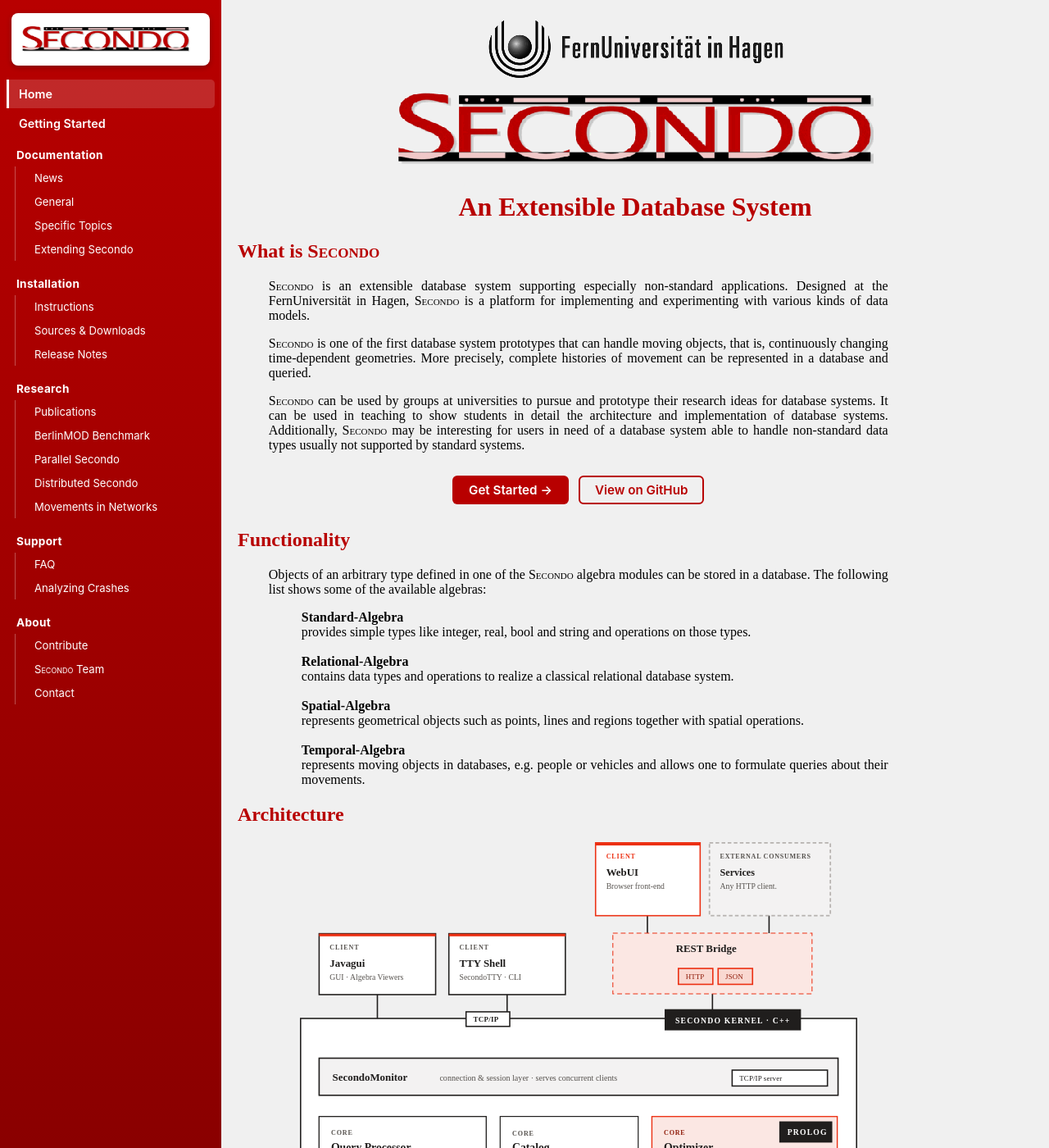
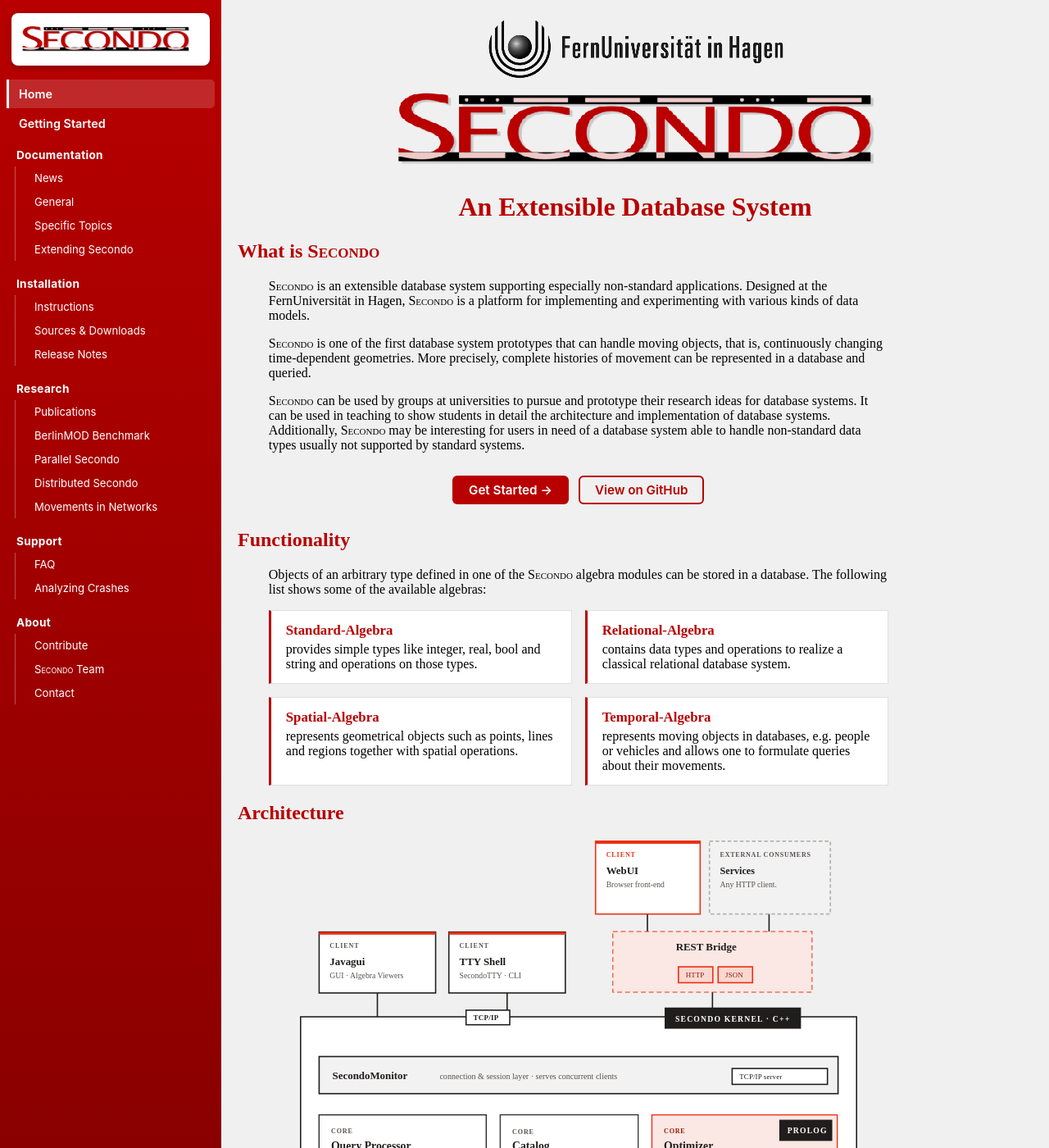
Before and after one commit to secondo-database/secondo-database.github.io, a Jekyll site: the page built from index.html, in a window 1280 px wide and 1400 px high. Shown: the whole window at 82% size. Built offline with Jekyll 4.4.1, drawn with Linux system fonts in a browser that asks for light colours.

Commit message:
Update design

```diff
--- a/index.html
+++ b/index.html
@@ -48,22 +48,22 @@ The following list shows some of the available
 algebras:
 
 <ul class="algebra">
-	<li> <span class="algebraname"> Standard-Algebra </span>  <br>
+	<li> <span class="algebraname">Standard-Algebra</span>
              provides simple types like integer, real, bool and
-	     string and operations on those types.<br><br>
+	     string and operations on those types.
 	</li>
-	<li> <span class="algebraname"> Relational-Algebra </span> <br>
+	<li> <span class="algebraname">Relational-Algebra</span>
                contains data types and operations to realize a
-	       classical relational database system.<br><br>
+	       classical relational database system.
         </li>
-	<li> <span class="algebraname"> Spatial-Algebra </span> <br>
+	<li> <span class="algebraname">Spatial-Algebra</span>
              represents geometrical objects such as points,
-	     lines and regions together with spatial operations.<br><br>
+	     lines and regions together with spatial operations.
 	</li>
-	<li> <span class="algebraname"> Temporal-Algebra </span> <br>
+	<li> <span class="algebraname">Temporal-Algebra</span>
 	     represents moving objects in databases, e.g.
              people or vehicles and allows one to formulate
-	     queries about their movements.<br>
+	     queries about their movements.
 	</li>
 </ul>
 </div>
--- a/secondo.css
+++ b/secondo.css
@@ -22,7 +22,7 @@ body{
    font-family:serif;
    color:black;
    background-color:rgb(240,240,240);
-   text-align:justify;
+   text-align:left;
   /*background-image:url(/backgrounds/Back3.jpg);
     background-repeat:repeat;
     background-attachment:fixed;*/
@@ -198,6 +198,30 @@ ul{
 
 ul.algebra{
    list-style-type:none;
+   display:grid;
+   grid-template-columns:repeat(2, 1fr);
+   gap:16px;
+   margin:16px 0 0;
+   padding:0;
+   max-width:20cm;
+}
+
+ul.algebra li{
+   background:white;
+   border:1px solid rgb(224,224,224);
+   border-left:3px solid var(--secondo-red);
+   padding:14px 18px;
+}
+
+ul.algebra span.algebraname{
+   display:block;
+   margin-bottom:4px;
+   color:var(--secondo-red);
+   font-size:1.05rem;
+}
+
+@media (max-width:640px){
+   ul.algebra{ grid-template-columns:1fr; }
 }
 
 
@@ -286,7 +310,7 @@ span.algebraname{
 
 div.short{
      margin-left:1cm;
-     text-align:justify;
+     text-align:left;
      max-width:20cm;
 }
 
@@ -309,7 +333,7 @@ div.footnote{
 /* content classes used by BerlinMOD/BerlinMOD.html */
 div.normal{
      margin-left:1cm;
-     text-align:justify;
+     text-align:left;
      max-width:20cm;
 }
 
```
